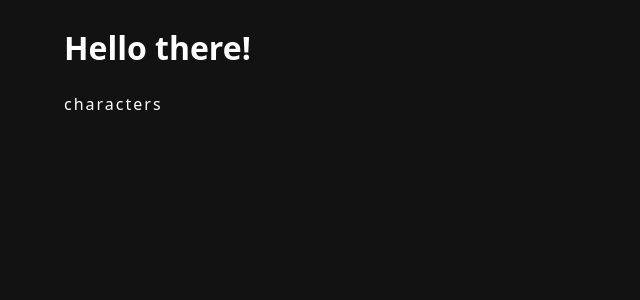
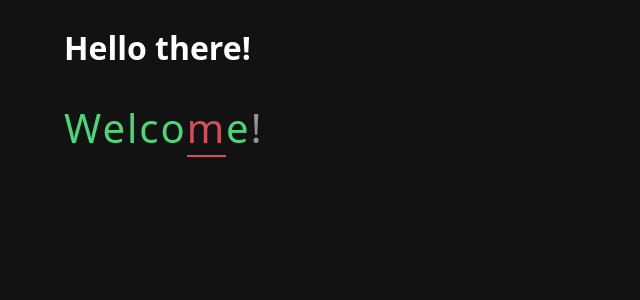
Before and after one commit to Luminoso1/typing-speed-test, a React app: page / in a window 1280 px wide. Shown: the top 300 px of the page, without its empty margins (0-640 px from the left). Built offline with nearby package versions, Linux system fonts and the light colour scheme; the HTML template or start-up script is replaced by a standard one.

Commit message:
fix some styles issues

```diff
--- a/src/components/TypeBox.tsx
+++ b/src/components/TypeBox.tsx
@@ -1,3 +1,14 @@
 export default function TypeBox() {
-  return <div className="type-box">characters</div>
+  return (
+    <div className="type-box">
+      <span className="text-filled">W</span>
+      <span className="text-filled">e</span>
+      <span className="text-filled">l</span>
+      <span className="text-filled">c</span>
+      <span className="text-filled">o</span>
+      <span className="text-error">m</span>
+      <span className="text-filled">e</span>
+      <span className="text-empty cursor">!</span>
+    </div>
+  )
 }
--- a/src/index.css
+++ b/src/index.css
@@ -62,7 +62,11 @@ h1 {
   letter-spacing: 2px;
 }
 
-.cursor::affter {
+.type-box span {
+  position: relative;
+}
+
+.cursor::after {
   content: '';
   position: absolute;
   left: 0;
@@ -74,6 +78,33 @@ h1 {
   animation: blink 1s step-end infinite;
 }
 
+.type-box span {
+  font-size: 2.5rem;
+  position: relative;
+}
+
+.text-empty {
+  color: var(--neutral-400);
+}
+
+.text-filled {
+  color: var(--green-500);
+}
+
+.text-error {
+  color: var(--red-500);
+}
+
+.text-error::after {
+  content: '';
+  position: absolute;
+  left: 0;
+  bottom: -2px;
+  width: 100%;
+  height: 2px;
+  background-color: var(--red-500);
+}
+
 @keyframes blink {
   0%,
   100% {
```
